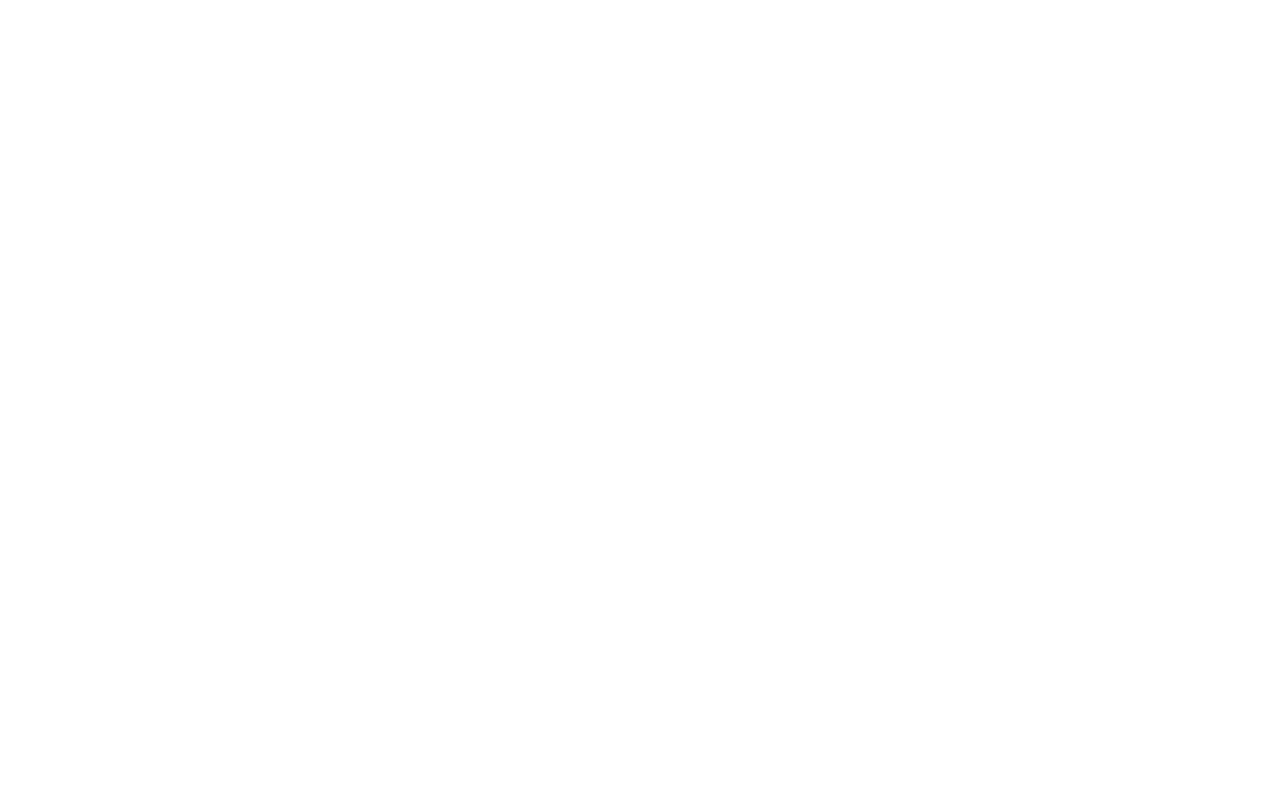
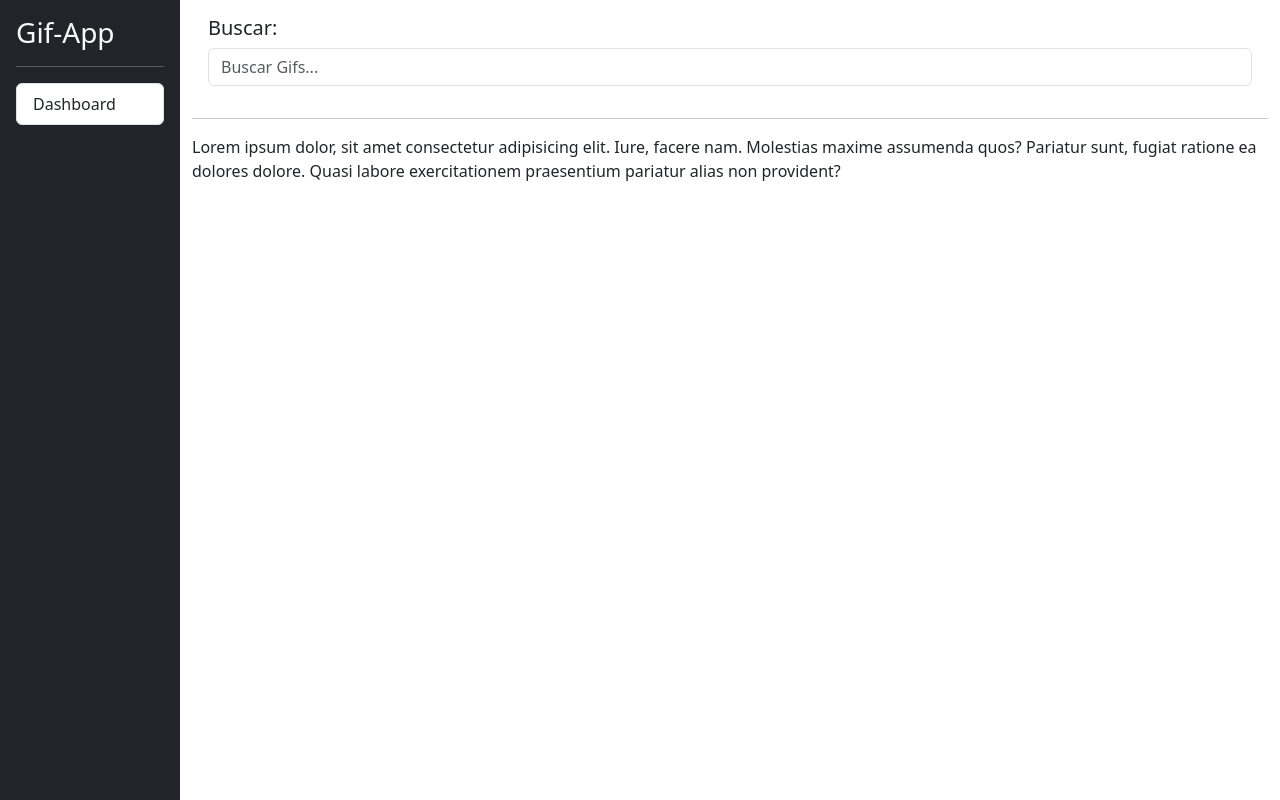
Before and after one commit to Cristian3110/GifAplicationReview, an Angular app: page / in a window 1280 px wide. Built offline with nearby package versions, Linux system fonts and the light colour scheme.

Commit message:
creating template HTML

```diff
--- a/src/app/app.component.html
+++ b/src/app/app.component.html
@@ -0,0 +1,28 @@
+<div class="d-flex">
+  <!--Sidebar-->
+  <div class="bg-dark border-right p-3" id="sidebar">
+    <h3 class="text-light">Gif-App</h3>
+    <hr class="text-white" />
+    <div class="list-group list-reset">
+      <a href="#" class="list-group-item list-group-item-action"> Dashboard </a>
+    </div>
+  </div>
+  <!--end Sidebar-->
+  <div class="container">
+    <div class="row p-3">
+      <div class="col">
+        <h5>Buscar:</h5>
+        <input type="text" class="form-control" placeholder="Buscar Gifs..." />
+      </div>
+    </div>
+    <hr />
+    <div class="row">
+      <div class="col">
+        Lorem ipsum dolor, sit amet consectetur adipisicing elit. Iure, facere
+        nam. Molestias maxime assumenda quos? Pariatur sunt, fugiat ratione ea
+        dolores dolore. Quasi labore exercitationem praesentium pariatur alias
+        non provident?
+      </div>
+    </div>
+  </div>
+</div>
--- a/src/styles.css
+++ b/src/styles.css
@@ -1 +1,10 @@
-/* You can add global styles to this file, and also import other style files */
+html,
+body {
+  height: 100%;
+}
+
+#sidebar {
+  height: 100%;
+  min-height: 100vh;
+  min-width: 180px;
+}
```
